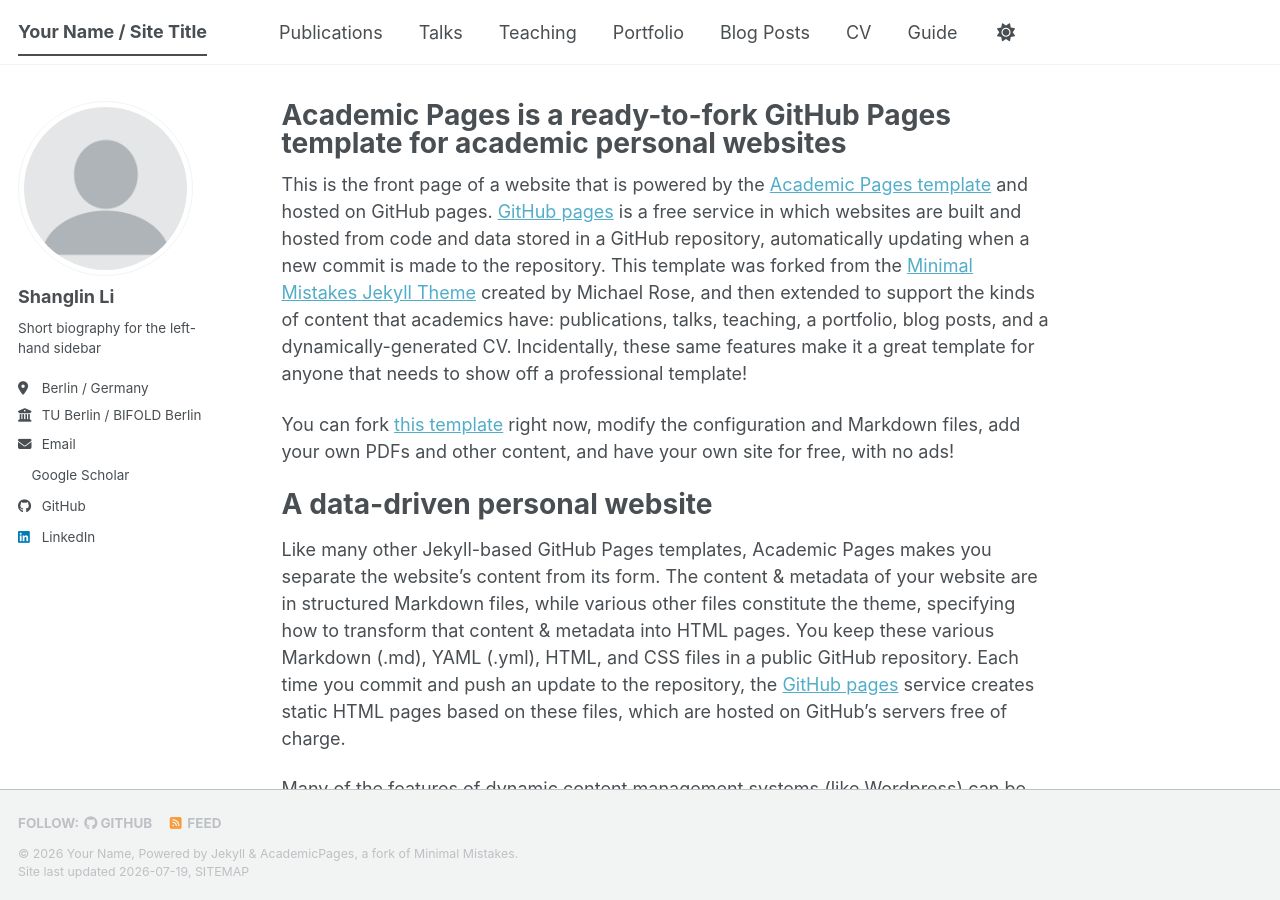
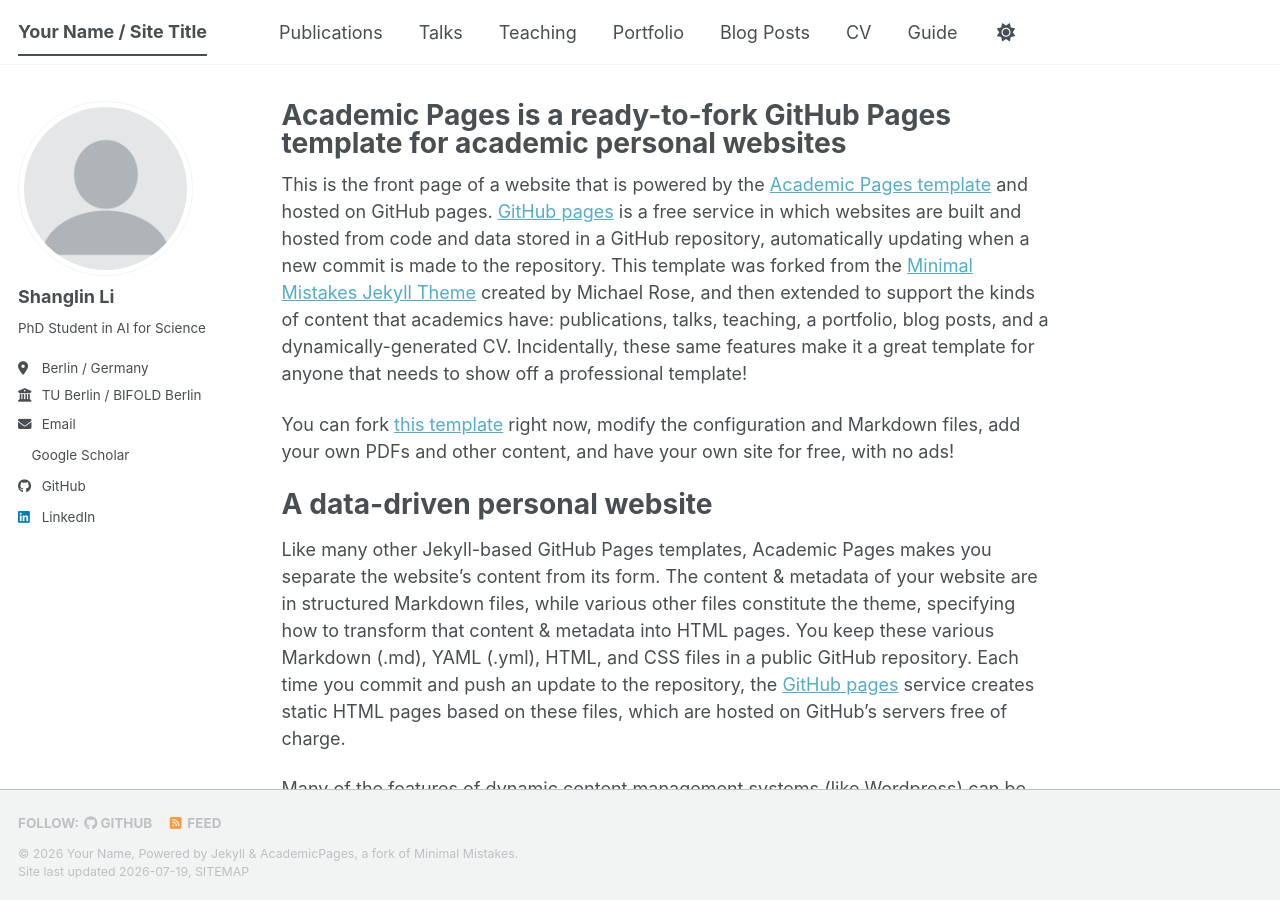
Before and after one commit to fightlesliefigt/fightlesliefigt.github.io, a Jekyll site: the page built from _pages/about.md, in a window 1280 px wide and 900 px high. Built offline with Jekyll 4.4.1, drawn with Linux system fonts in a browser that asks for light colours; a style sheet for code colours, icons or effects is not loaded.

Commit message:
Update _config.yml

```diff
--- a/_config.yml
+++ b/_config.yml
@@ -26,7 +26,7 @@ author:
   avatar           : "profile.png"
   name             : "Shanglin Li"
   pronouns         : # example: "he/him"
-  bio              : "Short biography for the left-hand sidebar"
+  bio              : "PhD Student in AI for Science"
   location         : "Berlin / Germany"
   employer         : "TU Berlin / BIFOLD Berlin"
   #uri              : # URL
```
